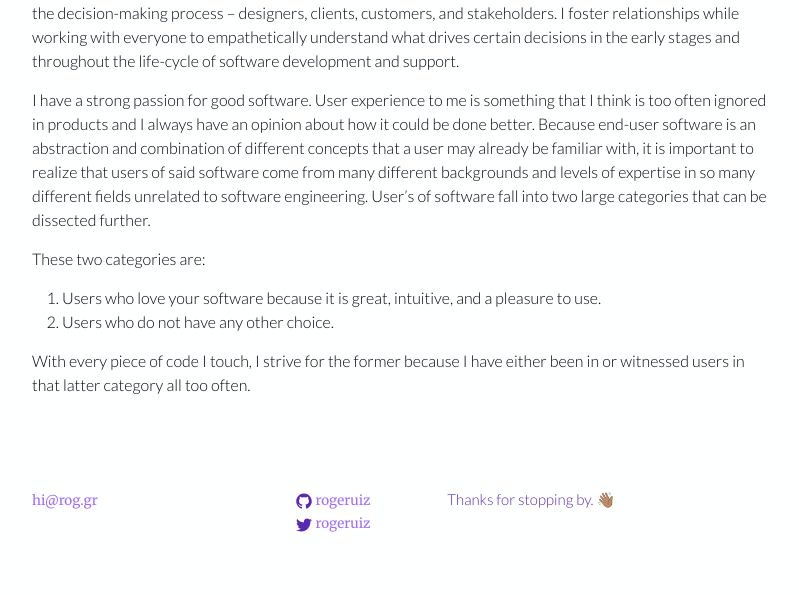
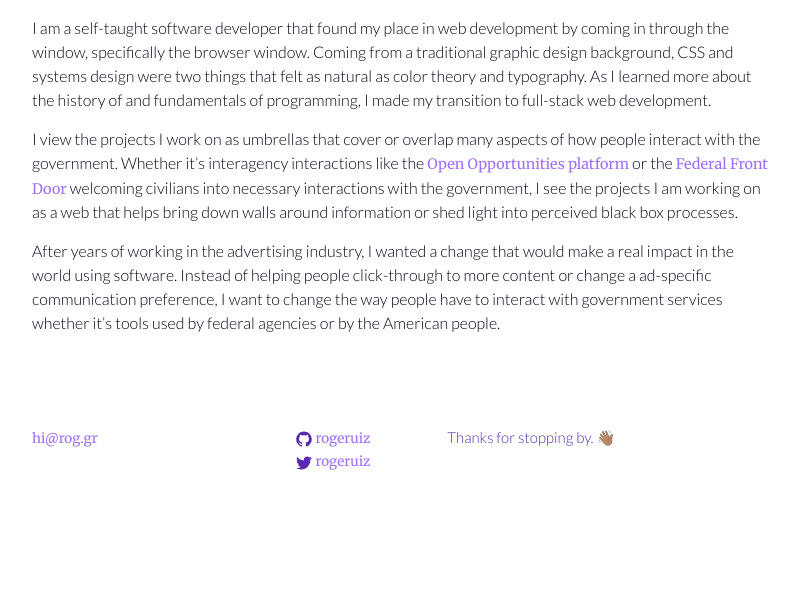
Before and after one commit to rogeruiz/write, a Jekyll site: the page built from about/index.md, in a window 1280 px wide. Shown: the part 535-1130 px from the top of the page, without its empty margins (238-1037 px from the left). Built offline with Jekyll 4.4.1, drawn with Linux system fonts in a browser that asks for light colours; after the commit the page ends 1068 px from its top, so only the background shows below that; some of the changed text lies outside the part shown.

Commit message:
Update things about myself

```diff
--- a/about/index.md
+++ b/about/index.md
@@ -6,27 +6,27 @@ title: About
 [![Roger animated]({{ site.baseurl }}/img/about-self.gif "Typos,
 fam...")](http://rogerisworking.tumblr.com)
 
-I am web engineer specializing in client-side code. I find that there are many
-pressures in writing good software — some internal, some external. I listen
-carefully to the concerns of engineers and others involved in the decision-making
-process – designers, clients, customers, and stakeholders. I foster relationships
-while working with everyone to empathetically understand what drives certain
-decisions in the early stages and throughout the life-cycle of software development
-and support.
+## Allow me to introduce myself
 
-I have a strong passion for good software. User experience to me is something
-that I think is too often ignored in products and I always have an opinion about
-how it could be done better. Because end-user software is an abstraction and
-combination of different concepts that a user may already be familiar with, it
-is important to realize that users of said software come from many different
-backgrounds and levels of expertise in so many different fields unrelated to
-software engineering. User's of software fall into two large categories that can
-be dissected further.
+I am a self-taught software developer that found my place in web development by
+coming in through the window, specifically the browser window. Coming from a
+traditional graphic design background, CSS and systems design were two things
+that felt as natural as color theory and typography. As I learned more about the
+history of and fundamentals of programming, I made my transition to full-stack
+web development.
 
-These two categories are:
+I view the projects I work on as umbrellas that cover or overlap many aspects of
+how people interact with the government. Whether it's interagency interactions
+like the [Open Opportunities platform] [openopps] or the [Federal Front Door]
+[ffd] welcoming civilians into necessary interactions with the government, I see
+the projects I am working on as a web that helps bring down walls around
+information or shed light into perceived black box processes.
 
-1. Users who love your software because it is great, intuitive, and a pleasure to use.
-2. Users who do not have any other choice.
+[openopps]: https://github.com/18F/openopps-platform "Open Opportunities Github Repo"
+[ffd]: https://labs.usa.gov/ "Federal Front Door at USA.gov"
 
-With every piece of code I touch, I strive for the former because I have either
-been in or witnessed users in that latter category all too often.
+After years of working in the advertising industry, I wanted a change that would
+make a real impact in the world using software. Instead of helping people
+click-through to more content or change a ad-specific communication preference,
+I want to change the way people have to interact with government services whether
+it's tools used by federal agencies or by the American people.
```
